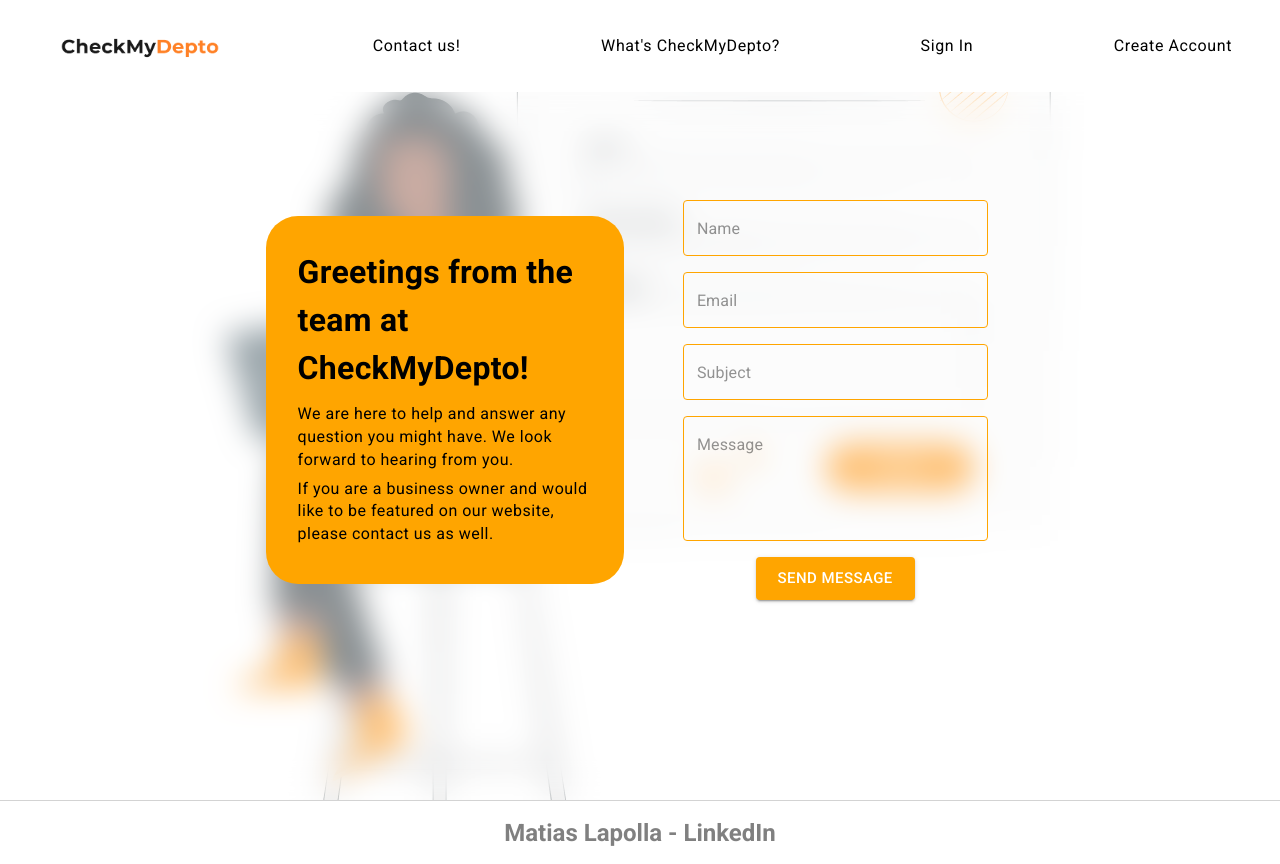
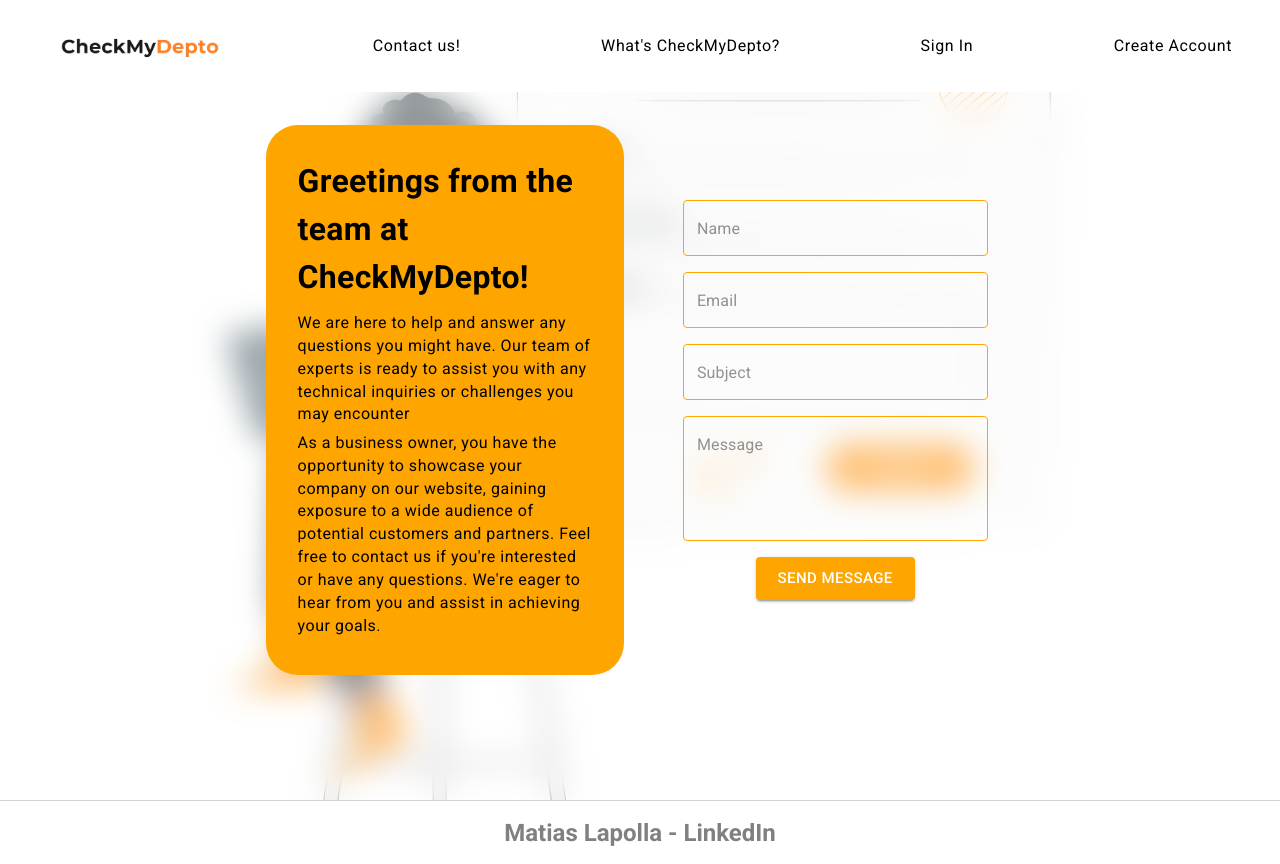
Before and after one commit to matiaslapolla/checkmydepto, a React (Create React App) app: page /contact in a window 1280 px wide. Built offline with nearby package versions, Linux system fonts and the light colour scheme.

Commit message:
general ui corrections

```diff
--- a/src/Components/hero-main.js
+++ b/src/Components/hero-main.js
@@ -7,7 +7,7 @@
 		<>
 			<Grid
 				height={'350px'}
-				width={'1280px'}
+				width={'1440px'}
 				sx={{
 					display: 'flex',
 					alignSelf: 'center',
--- a/src/Components/site-feature.js
+++ b/src/Components/site-feature.js
@@ -18,7 +18,7 @@
 				xs: reverseMobile === true ? 'column-reverse' : 'column',
 				md: reverse === true ? 'row-reverse' : 'row',
 			}}
-			gap={{ xs: 12, md: 24 }}
+			gap={{ xs: 12, sm: 24, md: 18 }}
 			sx={{
 				display: 'flex',
 				justifyContent: 'center',
--- a/src/Pages/Contact/index.js
+++ b/src/Pages/Contact/index.js
@@ -71,9 +71,9 @@
 				alignItems={'center'}
 				justifyContent={'center'}
 				sx={{
+					maxWidth: '1600px',
 					backdropFilter: 'blur(16px)',
 					minHeight: '100vh',
-					minWidth: '100vw',
 					backgroundColor: '#FFFFFF75',
 				}}>
 				<Grid
@@ -110,8 +110,10 @@
 							sx={{ color: 'black' }}
 							letterSpacing={0.5}
 							gutterBottom>
-							We are here to help and answer any question you
-							might have. We look forward to hearing from you.
+							We are here to help and answer any questions you
+							might have. Our team of experts is ready to assist
+							you with any technical inquiries or challenges you
+							may encounter
 						</Typography>
 						<Typography
 							variant='body2'
@@ -119,8 +121,12 @@
 							sx={{ color: 'black' }}
 							letterSpacing={0.5}
 							gutterBottom>
-							If you are a business owner and would like to be
-							featured on our website, please contact us as well.
+							As a business owner, you have the opportunity to
+							showcase your company on our website, gaining
+							exposure to a wide audience of potential customers
+							and partners. Feel free to contact us if you're
+							interested or have any questions. We're eager to
+							hear from you and assist in achieving your goals.
 						</Typography>
 					</Grid>
 					<Grid
```
